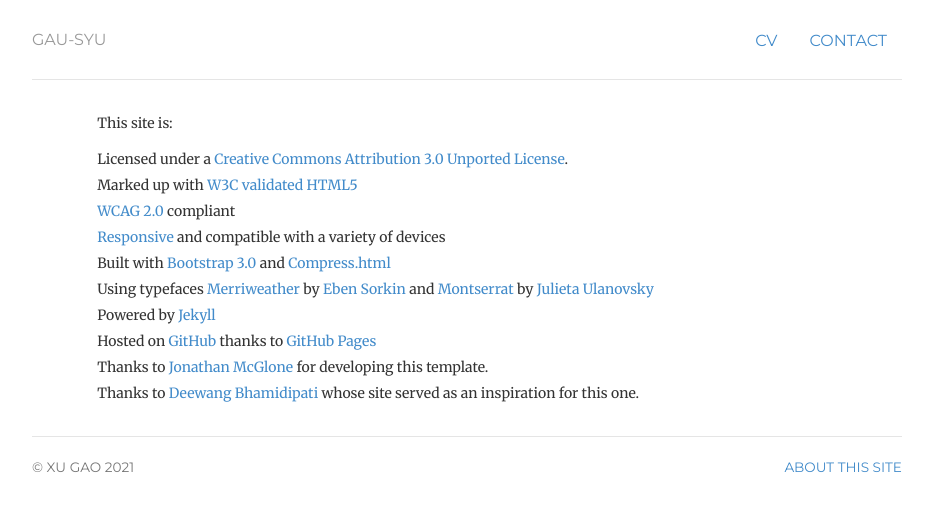
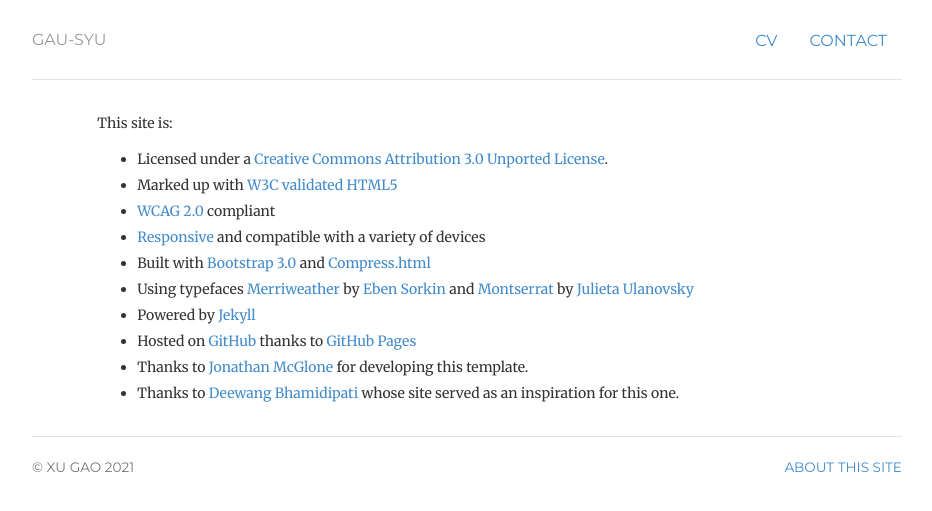
Before and after one commit to xinghuan-stear/xinghuan-stear.github.io, a Jekyll site: the page built from _pages/about.md, in a window 1280 px wide. Shown: the top 511 px of the page, without its empty margins (173-1105 px from the left). Built offline with Jekyll 4.4.1, drawn with Linux system fonts in a browser that asks for light colours.

Commit message:
Update style.css

```diff
--- a/css/style.css
+++ b/css/style.css
@@ -11,7 +11,7 @@ h1, h2, h3, h4, h5, h6, .h1, .h2, .h3, .h4, .h5, .h6 { font-family: 'Merriweathe
 blockquote p { font-size: 16px; line-height: 1.6em; }
 
 /* unstyled list */
-.unstyled-list > ul {
+unstyled-list > ul {
   padding-left: 0;
   list-style: none;
 }
```
